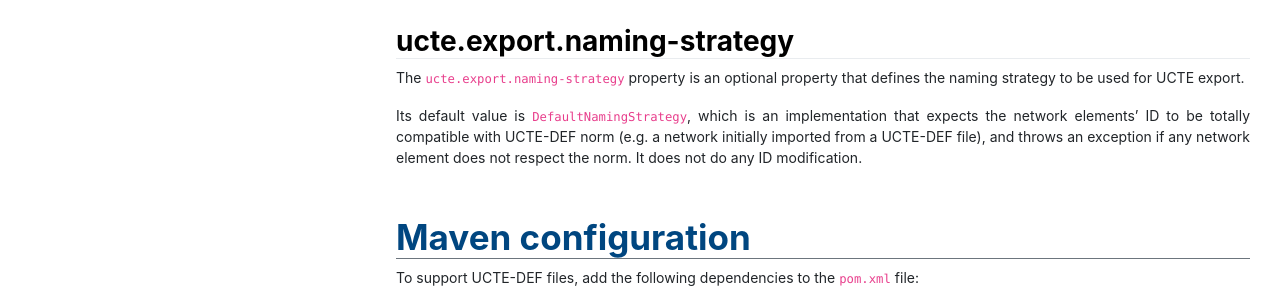
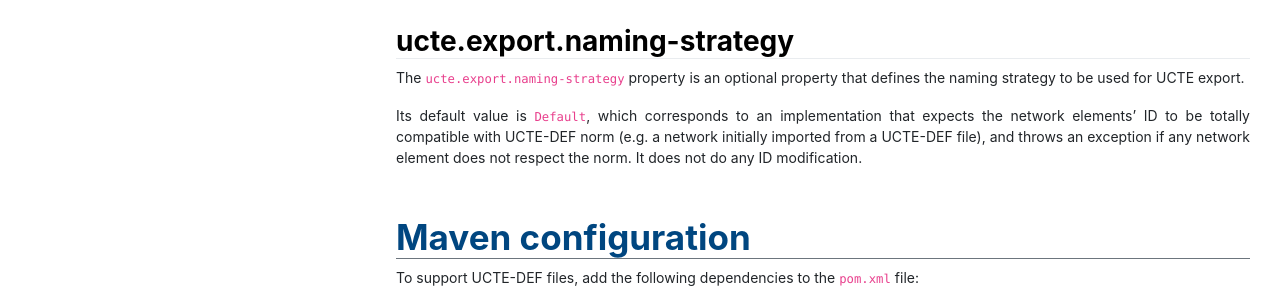
Before and after one commit to powsybl/powsybl.github.io, a Jekyll site: the page built from docs/iidm/exporter/ucte.md, in a window 1280 px wide and 900 px high, scrolled down 844 px. Shown: the part 153-453 px from the top of the window. Built offline with Jekyll 4.4.1, drawn with Linux system fonts in a browser that asks for light colours; nearby versions of some CDN libraries.

Commit message:
Update after review
Signed-off-by: Sébastien MURGEY <sebastien.murgey@rte-france.com>

```diff
--- a/docs/iidm/exporter/ucte.md
+++ b/docs/iidm/exporter/ucte.md
@@ -44,7 +44,7 @@ module.
 ## ucte.export.naming-strategy
 The `ucte.export.naming-strategy` property is an optional property that defines the naming strategy to be used for UCTE export.
 
-Its default value is `DefaultNamingStrategy`, which is an implementation that expects the network elements' ID to be totally compatible with UCTE-DEF
+Its default value is `Default`, which corresponds to an implementation that expects the network elements' ID to be totally compatible with UCTE-DEF
 norm (e.g. a network initially imported from a UCTE-DEF file), and throws an exception if any network element does not respect the norm.
 It does not do any ID modification.
 
```
